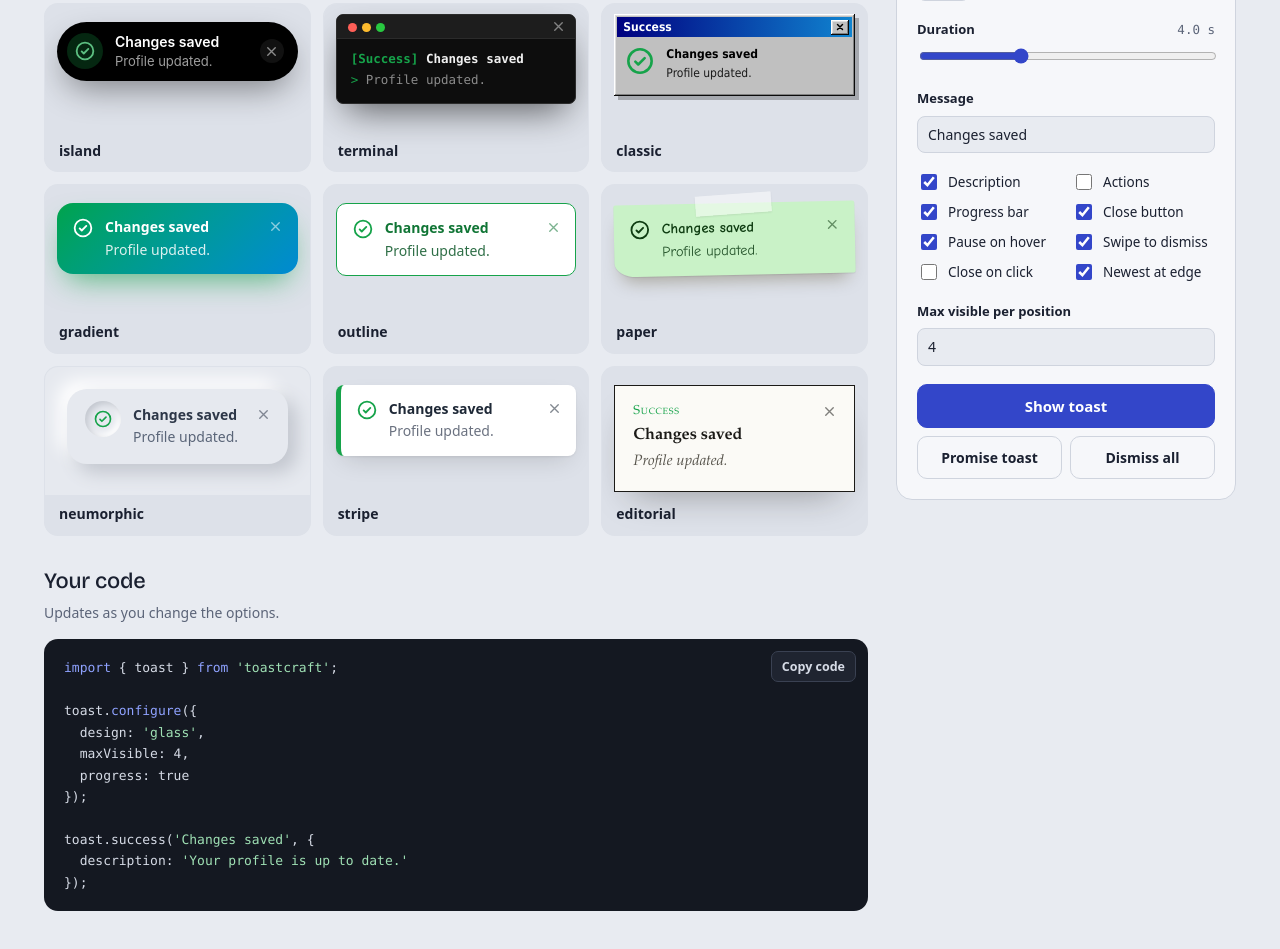
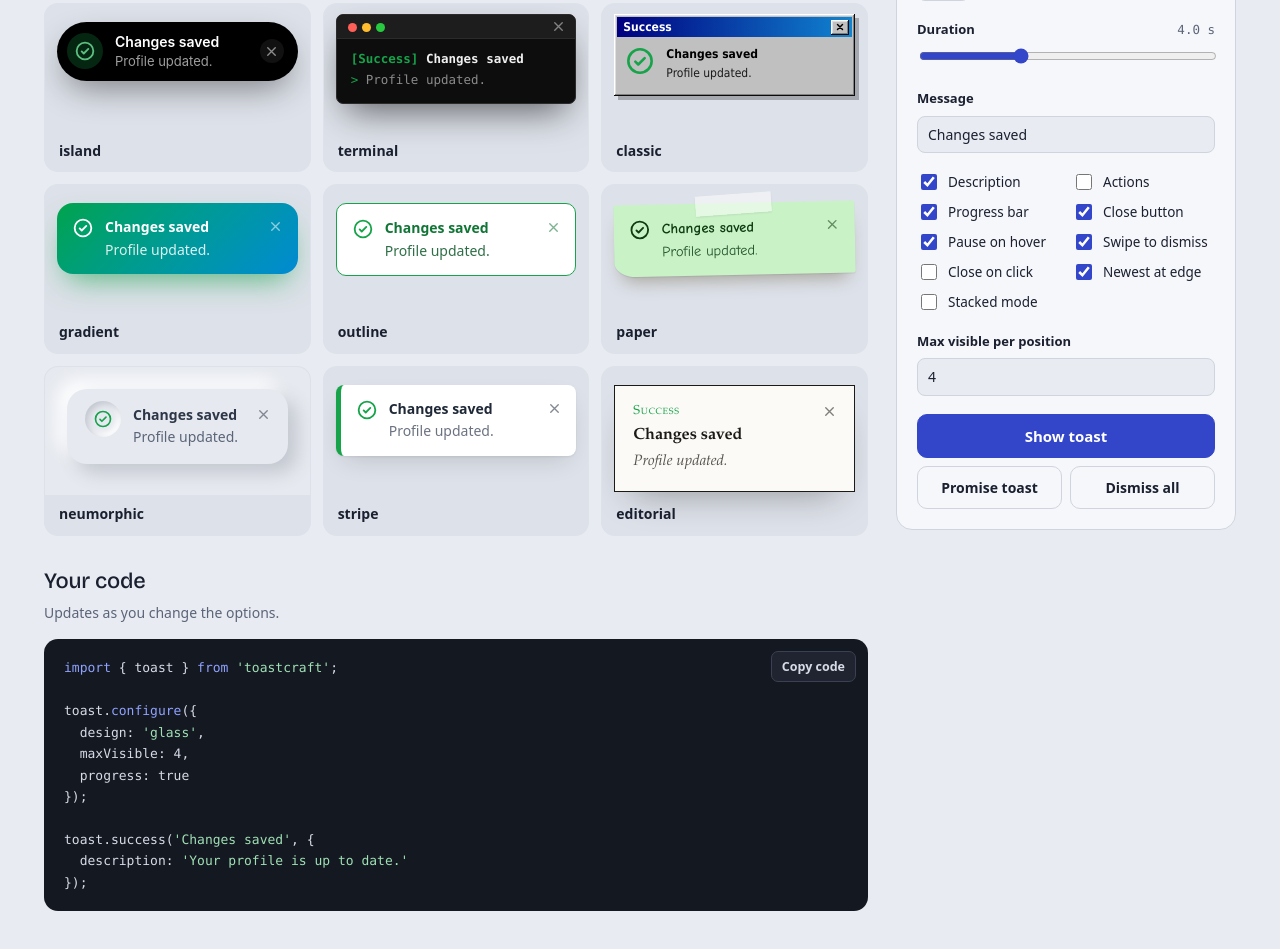
Before and after one commit to AnantDuhan/toastcraft, a website: page docs/index.html in a window 1280 px wide. Shown: the part 659-1608 px from the top of the page. Drawn offline with nearby package versions, Linux system fonts and the light colour scheme.

Commit message:
docs: update playground stacked mode

```diff
--- a/docs/index.html
+++ b/docs/index.html
@@ -121,7 +121,7 @@ pre .k{color:#8fa2ff}pre .s{color:#9fe0b4}pre .c{color:#6c7489}
         <label><input type="checkbox" id="pauseOnHover" checked> Pause on hover</label>
         <label><input type="checkbox" id="swipeToDismiss" checked> Swipe to dismiss</label>
         <label><input type="checkbox" id="closeOnClick"> Close on click</label>
-        <label><input type="checkbox" id="newestOnTop" checked> Newest at edge</label>
+        <label><input type="checkbox" id="newestOnTop" checked> Newest at edge</label><label><input type="checkbox" id="stacked"> Stacked mode</label>
       </fieldset>
       <fieldset>
         <label class="lbl" for="max">Max visible per position</label>
@@ -351,7 +351,7 @@ const PREVIEW = {
   info: 'Reload to update.', default: 'Priya will see it soon.', loading: 'A few seconds left.',
 };
 const DEFAULTS = { position: 'top-right', design: 'minimal', theme: 'auto', animation: 'slide', duration: 4000,
-  progress: false, dismissible: true, pauseOnHover: true, swipeToDismiss: true, closeOnClick: false, newestOnTop: true, maxVisible: 5 };
+  progress: false, stacked: false, dismissible: true, pauseOnHover: true, swipeToDismiss: true, closeOnClick: false, newestOnTop: true, maxVisible: 5 };
 
 const state = { type: 'success', position: 'top-right', design: 'glass', theme: 'auto', animation: 'slide' };
 
@@ -400,7 +400,7 @@ function opts() {
     position: state.position, design: state.design, theme: state.theme, animation: state.animation,
     duration: +$('dur').value, maxVisible: +$('max').value || 4,
   };
-  ['progress', 'dismissible', 'pauseOnHover', 'swipeToDismiss', 'closeOnClick', 'newestOnTop'].forEach((k) => (o[k] = $(k).checked));
+  ['progress', 'stacked', 'dismissible', 'pauseOnHover', 'swipeToDismiss', 'closeOnClick', 'newestOnTop'].forEach((k) => (o[k] = $(k).checked));
   return o;
 }
 
```
